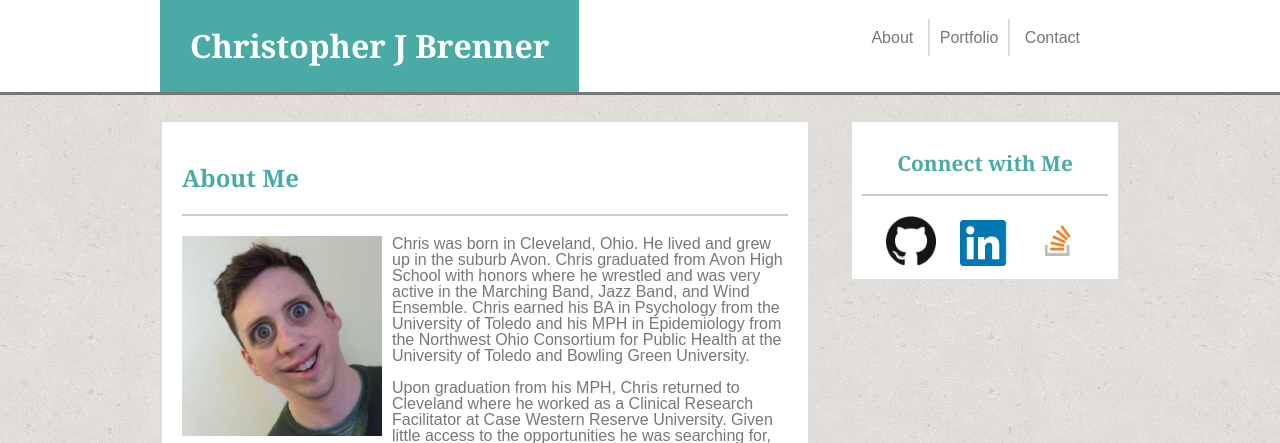
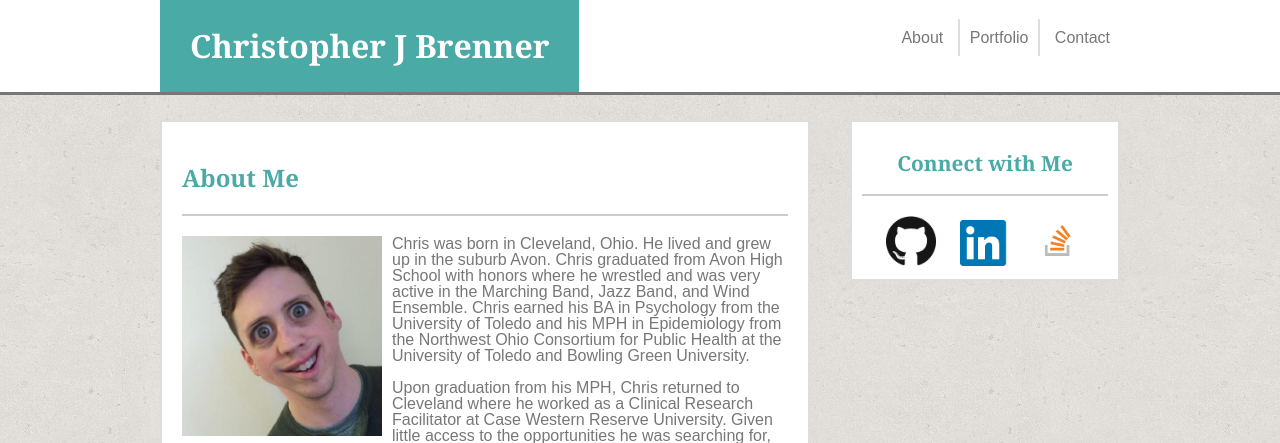
Before and after one commit to cbrenner04/Basic-Portfolio, a PHP site: page /index.php in a window 1280 px wide. Shown: the top 443 px of the page. Run offline with PHP 8.4, Linux system fonts and the light colour scheme.

Commit message:
More tweaks

```diff
--- a/assets/css/style.css
+++ b/assets/css/style.css
@@ -76,8 +76,8 @@ p {
 
 .navigation {
 	float: right;
-	padding: 30px;
-	margin: 0 auto;
+	padding: 30px 0;
+	margin: auto;
 }
 
 .navigation a {
```
